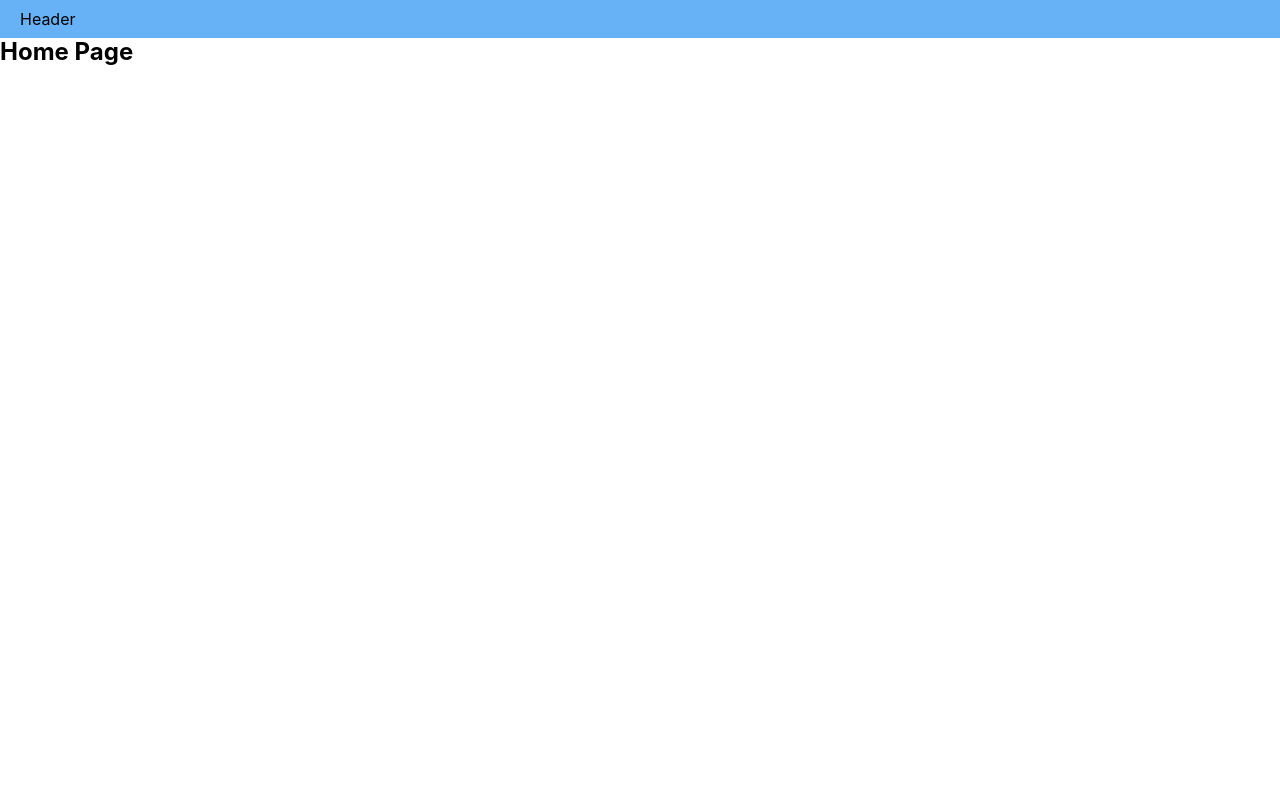
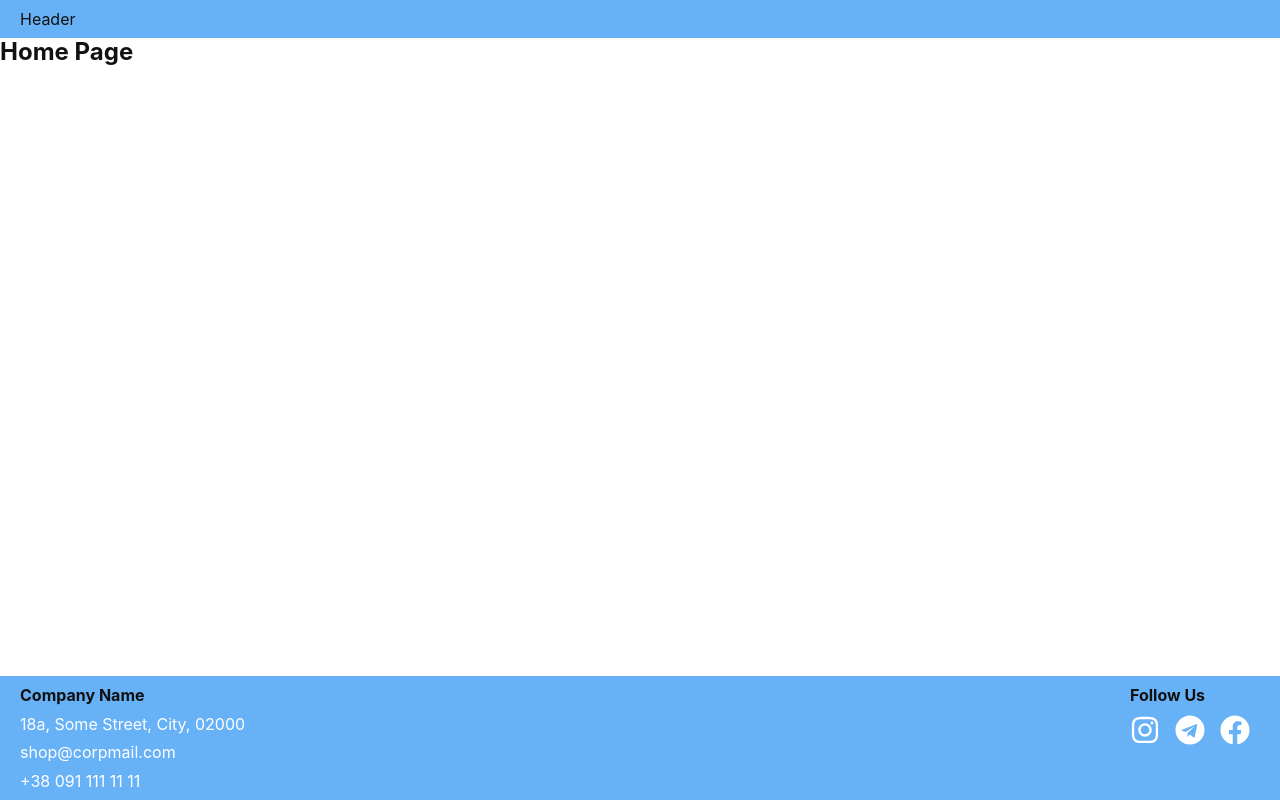
Before and after one commit to Milosska/shop-template, a React (Vite) app: page / in a window 1280 px wide. Shown: the top 800 px of the page. Built offline with nearby package versions, Linux system fonts and the light colour scheme.

Commit message:
add footer components
Adds footer Address and SocialMedia components.

```diff
--- a/src/assets/styles/StyleVariables.jsx
+++ b/src/assets/styles/StyleVariables.jsx
@@ -5,11 +5,15 @@ export const StyleVariables = createGlobalStyle`
   /* background colors */
   --primary-bg-color: #ffffff;
   --accent-bg-color: #67b1f7;
-  --loader-oval-color:rgb(103, 177, 247, 0.7)
+
+  --loader-oval-color:rgb(103, 177, 247, 0.7);
 
   /* text-colors */
   --primary-text-color: #111111;
   --accent-text-color: #ffffff;
+
+    --link-hover-color: #2622a0;
+
 
   /* animations */
   --animation: 250ms cubic-bezier(0.4, 0, 0.2, 1);
--- a/src/components/layout/GlobalLayout/GlobalLayout.jsx
+++ b/src/components/layout/GlobalLayout/GlobalLayout.jsx
@@ -3,6 +3,8 @@ import { Outlet } from "react-router-dom";
 
 import { Loader } from "../../global/Loader/Loader";
 import { GoUpButton } from "../GoUpButton/GoUpButton";
+import { Address } from "../footer/Address/Address";
+import { FooterSocials } from "../footer/FooterSocials/FooterSocials";
 import { Container, Header, Main, Footer } from "./GlobalLayout.styled";
 
 export const GlobalLayout = () => {
@@ -17,7 +19,8 @@ export const GlobalLayout = () => {
         </Suspense>
       </Main>
       <Footer>
-        <p>Footer</p>
+        <Address />
+        <FooterSocials />
       </Footer>
       <GoUpButton />
     </Container>
--- a/src/components/layout/GlobalLayout/GlobalLayout.styled.jsx
+++ b/src/components/layout/GlobalLayout/GlobalLayout.styled.jsx
@@ -4,7 +4,7 @@ export const Container = styled.div`
   display: flex;
   flex-direction: column;
 
-  min-height: 200vh;
+  min-height: 100vh;
 
   background-color: var(--primary-bg-color, #ffffff);
   color: var(--primary-text-color, #000000);
@@ -20,6 +20,9 @@ export const Main = styled.main`
 `;
 
 export const Footer = styled.footer`
+  display: flex;
+  justify-content: space-between;
+
   padding: 10px 20px;
   background-color: var(--accent-bg-color, blue);
 `;
--- /dev/null
+++ b/src/components/layout/footer/Address/Address.jsx
@@ -0,0 +1,26 @@
+import { Container, Title, List } from "./Address.styled";
+
+export const Address = () => {
+  return (
+    <Container>
+      <Title>Company Name</Title>
+      <List>
+        <li>
+          <a
+            href="https://goo.gl/maps/5ZYDRsjNGcq4B8iE6"
+            target="_blank"
+            rel="noreferrer noopener nofollow"
+          >
+            18a, Some Street, City, 02000
+          </a>
+        </li>
+        <li>
+          <a href="mailto:tasteme@corpmail.com">shop@corpmail.com</a>
+        </li>
+        <li>
+          <a href="tel:+380911111111">+38 091 111 11 11</a>
+        </li>
+      </List>
+    </Container>
+  );
+};
--- /dev/null
+++ b/src/components/layout/footer/Address/Address.styled.jsx
@@ -0,0 +1,29 @@
+import styled from "styled-components";
+
+export const Container = styled.address`
+  font-style: normal;
+`;
+
+export const Title = styled.h4`
+  margin-bottom: 10px;
+`;
+
+export const List = styled.ul`
+  margin: 0;
+
+  li {
+    &:not(:last-child) {
+      margin-bottom: 10px;
+    }
+  }
+
+  a {
+    color: var(--accent-text-color, #ffffff);
+    transition: color var(--animation);
+
+    &:hover,
+    &:focus {
+      color: var(--link-hover-colorr, blue);
+    }
+  }
+`;
--- /dev/null
+++ b/src/components/layout/footer/FooterSocials/FooterSocials.jsx
@@ -0,0 +1,47 @@
+import { FaInstagram, FaTelegram, FaFacebook } from "react-icons/fa";
+import {
+  Container,
+  Title,
+  SocialList,
+  SocialLink,
+} from "./FooterSocials.styled";
+
+export const FooterSocials = () => {
+  return (
+    <Container>
+      <Title>Follow Us</Title>
+      <SocialList>
+        <li>
+          <SocialLink
+            href="#"
+            target="_blank"
+            rel="noreferrer noopener nofollow"
+            aria-label="instagram"
+          >
+            <FaInstagram />
+          </SocialLink>
+        </li>
+        <li>
+          <SocialLink
+            href="#"
+            target="_blank"
+            rel="noreferrer noopener nofollow"
+            aria-label="telegram"
+          >
+            <FaTelegram />
+          </SocialLink>
+        </li>
+        <li>
+          <SocialLink
+            href="#"
+            target="_blank"
+            rel="noreferrer noopener nofollow"
+            aria-label="facebook"
+          >
+            <FaFacebook />
+          </SocialLink>
+        </li>
+      </SocialList>
+    </Container>
+  );
+};
--- /dev/null
+++ b/src/components/layout/footer/FooterSocials/FooterSocials.styled.jsx
@@ -0,0 +1,38 @@
+import styled from "styled-components";
+
+export const Container = styled.div`
+  padding: 0 10px;
+`;
+
+export const Title = styled.h4`
+  margin-bottom: 10px;
+`;
+
+export const SocialList = styled.ul`
+  display: flex;
+  gap: 15px;
+  justify-content: center;
+  margin: 0 0 15px;
+
+  @media screen and (min-width: 765px) {
+    justify-content: start;
+    margin-top: 0;
+  }
+`;
+
+export const SocialLink = styled.a`
+  display: inline-block;
+  color: var(--accent-text-color, #ffffff);
+
+  svg {
+    width: 30px;
+    height: 30px;
+    color: #ffffff;
+    transition: color var(--animation);
+  }
+
+  &:hover svg,
+  &:focus svg {
+    color: var(--link-hover-color, blue);
+  }
+`;
```
Also changed, not shown: 1 other file (tests, documents, lock files or other folders).
